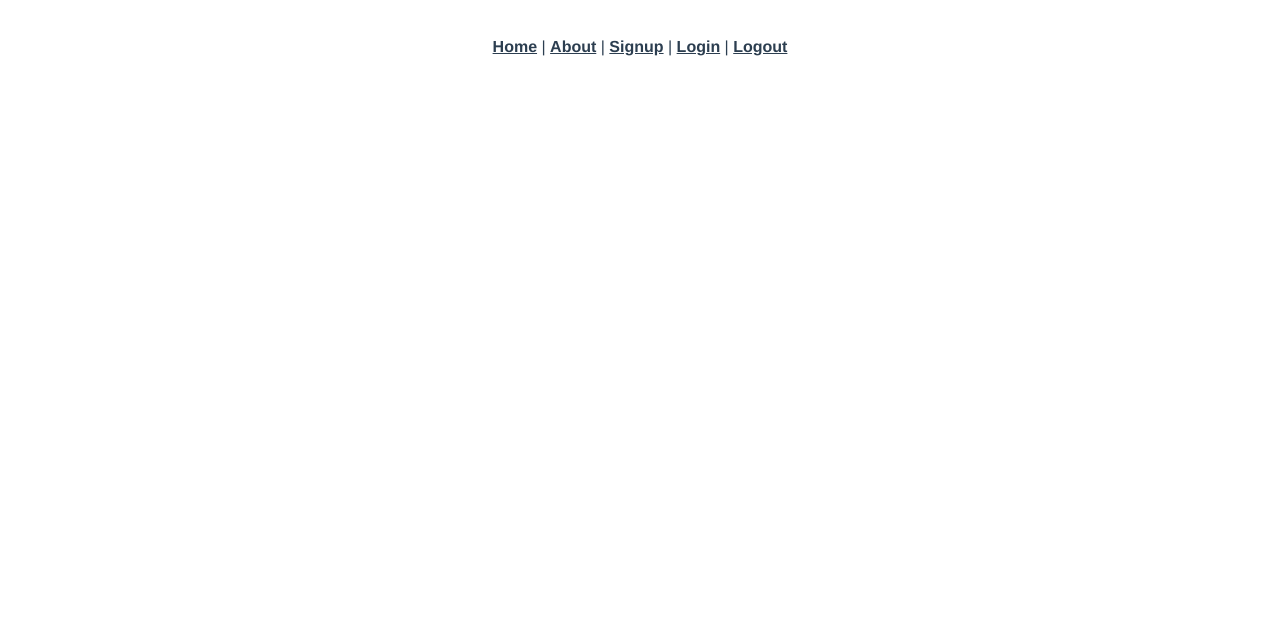
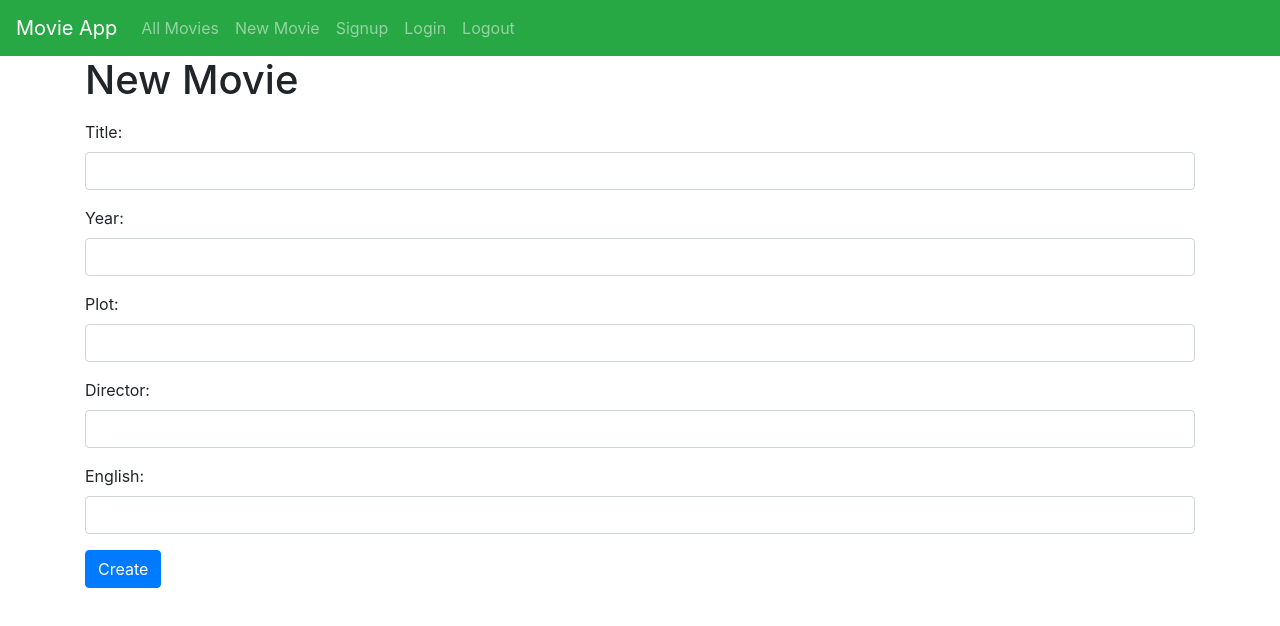
Before and after one commit to philpondo/movie-vue-app, a Vue app: page /movies/new in a window 1280 px wide. Shown: the top 626 px of the page. Built offline with nearby package versions, Linux system fonts and the light colour scheme.

Commit message:
adds routes for multi-page views with vue.js and styling with bootstrap.js

```diff
--- a/package.json
+++ b/package.json
@@ -8,7 +8,10 @@
   },
   "dependencies": {
     "axios": "^0.19.2",
+    "bootstrap": "^4.5.0",
     "core-js": "^3.6.5",
+    "jquery": "^3.5.1",
+    "popper.js": "^1.16.1",
     "vue": "^2.6.11",
     "vue-router": "^3.2.0"
   },
--- a/src/App.vue
+++ b/src/App.vue
@@ -1,35 +1,37 @@
 <template>
   <div id="app">
-    <div id="nav">
-      <router-link to="/">Home</router-link> |
-      <router-link to="/about">About</router-link> |
-      <router-link to="/signup">Signup</router-link> |
-      <router-link to="/login">Login</router-link> |
-      <router-link to="/logout">Logout</router-link>
+
+    <nav class="navbar navbar-expand-lg navbar-dark bg-success">
+      <router-link class="navbar-brand" to="/">Movie App</router-link>
+      <button class="navbar-toggler" type="button" data-toggle="collapse" data-target="#navbarSupportedContent" aria-controls="navbarSupportedContent" aria-expanded="false" aria-label="Toggle navigation">
+        <span class="navbar-toggler-icon"></span>
+      </button>
+
+      <div class="collapse navbar-collapse" id="navbarSupportedContent">
+        <ul class="navbar-nav mr-auto">
+          <li class="nav-item">
+            <router-link class="nav-link" to="/movies">All Movies</router-link>
+          </li>
+          <li class="nav-item">
+            <router-link class="nav-link" to="/movies/new">New Movie</router-link>
+          </li>
+          <li class="nav-item">
+            <router-link class="nav-link" to="/signup">Signup</router-link>
+          </li>
+          <li class="nav-item">
+            <router-link class="nav-link" to="/login">Login</router-link>
+          </li>
+          <li class="nav-item">
+            <router-link class="nav-link" to="/logout">Logout</router-link>
+          </li>
+        </ul>
+      </div>
+    </nav>
+
+    <!-- individual components injected -->
+    <div class="container">
+      <router-view/>
     </div>
-    <router-view/>
+
   </div>
 </template>
-
-<style>
-#app {
-  font-family: Avenir, Helvetica, Arial, sans-serif;
-  -webkit-font-smoothing: antialiased;
-  -moz-osx-font-smoothing: grayscale;
-  text-align: center;
-  color: #2c3e50;
-}
-
-#nav {
-  padding: 30px;
-}
-
-#nav a {
-  font-weight: bold;
-  color: #2c3e50;
-}
-
-#nav a.router-link-exact-active {
-  color: #42b983;
-}
-</style>
--- a/src/main.js
+++ b/src/main.js
@@ -2,6 +2,8 @@ import Vue from 'vue';
 import App from './App.vue';
 import router from './router';
 import axios from 'axios';
+import "bootstrap";
+import "bootstrap/dist/css/bootstrap.min.css";
 
 axios.defaults.baseURL = process.env.NODE_ENV === "development" ? "http://localhost:3000" : "/";
 
--- a/src/router/index.js
+++ b/src/router/index.js
@@ -4,6 +4,10 @@ import Home from '../views/Home.vue';
 import Signup from "../views/Signup.vue";
 import Login from "../views/Login.vue";
 import Logout from "../views/Logout.vue";
+import MoviesIndex from '../views/MoviesIndex.vue';
+import MoviesNew from '../views/MoviesNew.vue';
+import MoviesShow from '../views/MoviesShow.vue';
+import MoviesEdit from '../views/MoviesEdit.vue';
 
 Vue.use(VueRouter);
 
@@ -29,6 +33,26 @@ const routes = [
   },
   {
     path: "/logout", name: "logout", component: Logout
+  },
+  {
+    path: '/movies',
+    name: 'movies-index',
+    component: MoviesIndex
+  },
+  {
+    path: '/movies/new',
+    name: 'movies-new',
+    component: MoviesNew
+  },
+  {
+    path: '/movies/:id',
+    name: 'movies-show',
+    component: MoviesShow
+  },
+  {
+    path: '/movies/:id/edit',
+    name: 'movies-edit',
+    component: MoviesEdit
   }
 ];
 
--- /dev/null
+++ b/src/views/MoviesEdit.vue
@@ -0,0 +1,70 @@
+<template>
+  <div class="movies-edit">
+
+    <form v-on:submit.prevent="editMovie()">
+      <h1>Edit Movie</h1>
+      <ul>
+        <li class="text-danger" v-for="error in errors">{{ error }}</li>
+      </ul>
+      <div class="form-group">
+        <label>Title:</label>
+        <input type="text" class="form-control" v-model="movie.title">
+      </div>
+      <div class="form-group">
+        <label>Year:</label>
+        <input type="text" class="form-control" v-model="movie.year">
+      </div>
+      <div class="form-group">
+        <label>Plot:</label>
+        <input type="text" class="form-control" v-model="movie.plot">
+      </div>
+      <div class="form-group">
+        <label>Director:</label>
+        <input type="text" class="form-control" v-model="movie.director">
+      </div>
+      <div class="form-group">
+        <label>English:</label>
+        <input type="text" class="form-control" v-model="movie.english">
+      </div>
+      <input type="submit" class="btn btn-primary" value="Update">
+    </form>
+
+  </div>
+</template>
+
+<script>
+import axios from "axios";
+export default {
+  data: function() {
+    return {
+      errors: [],
+      movie: {}
+    };
+  },
+  created: function() {
+    axios.get(`/api/movies/${this.$route.params.id}`).then(response => {
+      this.movie = response.data;
+      console.log(this.movie);
+    });
+  },
+  methods: {
+    editMovie: function() {
+      var params = {
+        title: this.movie.title,
+        year: this.movie.year,
+        plot: this.movie.plot,
+        director: this.movie.director,
+        english: this.movie.english
+      };
+      axios
+        .patch(`/api/movies/${this.movie.id}`, params)
+        .then(response => {
+          this.$router.push(`/movies/${response.data.id}`);
+        })
+        .catch(error => {
+          this.errors = error.response.data.errors;
+        });
+    }
+  }
+};
+</script>
--- /dev/null
+++ b/src/views/MoviesIndex.vue
@@ -0,0 +1,30 @@
+<template>
+  <div class="movies-index">
+    <div v-for="movie in movies">
+      <h2>{{ movie.title }}</h2>
+      <p>Year: {{ movie.year }}</p>
+      <p>Plot: {{ movie.plot }}</p>
+      <p>Director: {{ movie.director }}</p>
+      <p>English: {{ movie.english }}</p>
+      <router-link v-bind:to="`/movies/${movie.id}`">More Info</router-link>
+    </div>
+  </div>
+</template>
+
+<script>
+import axios from "axios";
+export default {
+  data: function() {
+    return {
+      movies: []
+    };
+  },
+  created: function() {
+    axios.get("/api/movies").then(response => {
+      console.log("All Movies:", response.data);
+      this.movies = response.data;
+    });
+  },
+  methods: {}
+};
+</script>
--- /dev/null
+++ b/src/views/MoviesNew.vue
@@ -0,0 +1,69 @@
+<template>
+  <div class="movies-new">
+
+    <form v-on:submit.prevent="createMovie()">
+      <h1>New Movie</h1>
+      <ul>
+        <li class="text-danger" v-for="error in errors">{{ error }}</li>
+      </ul>
+      <div class="form-group">
+        <label>Title:</label>
+        <input type="text" class="form-control" v-model="title">
+      </div>
+      <div class="form-group">
+        <label>Year:</label>
+        <input type="text" class="form-control" v-model="year">
+      </div>
+      <div class="form-group">
+        <label>Plot:</label>
+        <input type="text" class="form-control" v-model="plot">
+      </div>
+      <div class="form-group">
+        <label>Director:</label>
+        <input type="text" class="form-control" v-model="director">
+      </div>
+      <div class="form-group">
+        <label>English:</label>
+        <input type="text" class="form-control" v-model="english">
+      </div>
+      <input type="submit" class="btn btn-primary" value="Create">
+    </form>
+
+  </div>
+</template>
+
+<script>
+import axios from "axios";
+export default {
+  data: function() {
+    return {
+      errors: [],
+      title: "",
+      year: "",
+      plot: "",
+      director: "",
+      english: ""
+    };
+  },
+  created: function() {},
+  methods: {
+    createMovie: function() {
+      var params = {
+        title: this.title,
+        year: this.year,
+        plot: this.plot,
+        director: this.director,
+        english: this.english
+      };
+      axios
+        .post("/api/movies", params)
+        .then(response => {
+          this.$router.push(`/movies/${response.data.id}`);
+        })
+        .catch(error => {
+          this.errors = error.response.data.errors;
+        });
+    }
+  }
+};
+</script>
--- /dev/null
+++ b/src/views/MoviesShow.vue
@@ -0,0 +1,38 @@
+<template>
+  <div class="movies-show">
+    <h2>{{ movie.title }}</h2>
+    <p>Year: {{ movie.year }}</p>
+    <p>Plot: {{ movie.plot }}</p>
+    <p>Director: {{ movie.director }}</p>
+    <p>English: {{ movie.english }}</p>
+    <router-link :to="`/movies/${movie.id}/edit`">Edit</router-link> <br>
+    <button v-on:click="destroyMovie()">Delete</button>
+  </div>
+</template>
+
+<script>
+import axios from "axios";
+export default {
+  data: function() {
+    return {
+      movie: {}
+    };
+  },
+  created: function() {
+    axios.get(`/api/movies/${this.$route.params.id}`).then(response => {
+      console.log(response.data);
+      this.movie = response.data;
+    });
+  },
+  methods: {
+    destroyMovie: function() {
+      if (confirm("Are you sure you want to delete this movie?")) {
+        axios.delete(`/api/movies/${this.movie.id}`).then(response => {
+          console.log("Successfully destroyed", response.data);
+          this.$router.push("/movies");
+        });
+      }
+    }
+  }
+};
+</script>
```
Also changed, not shown: 1 other file (tests, documents, lock files or other folders).
